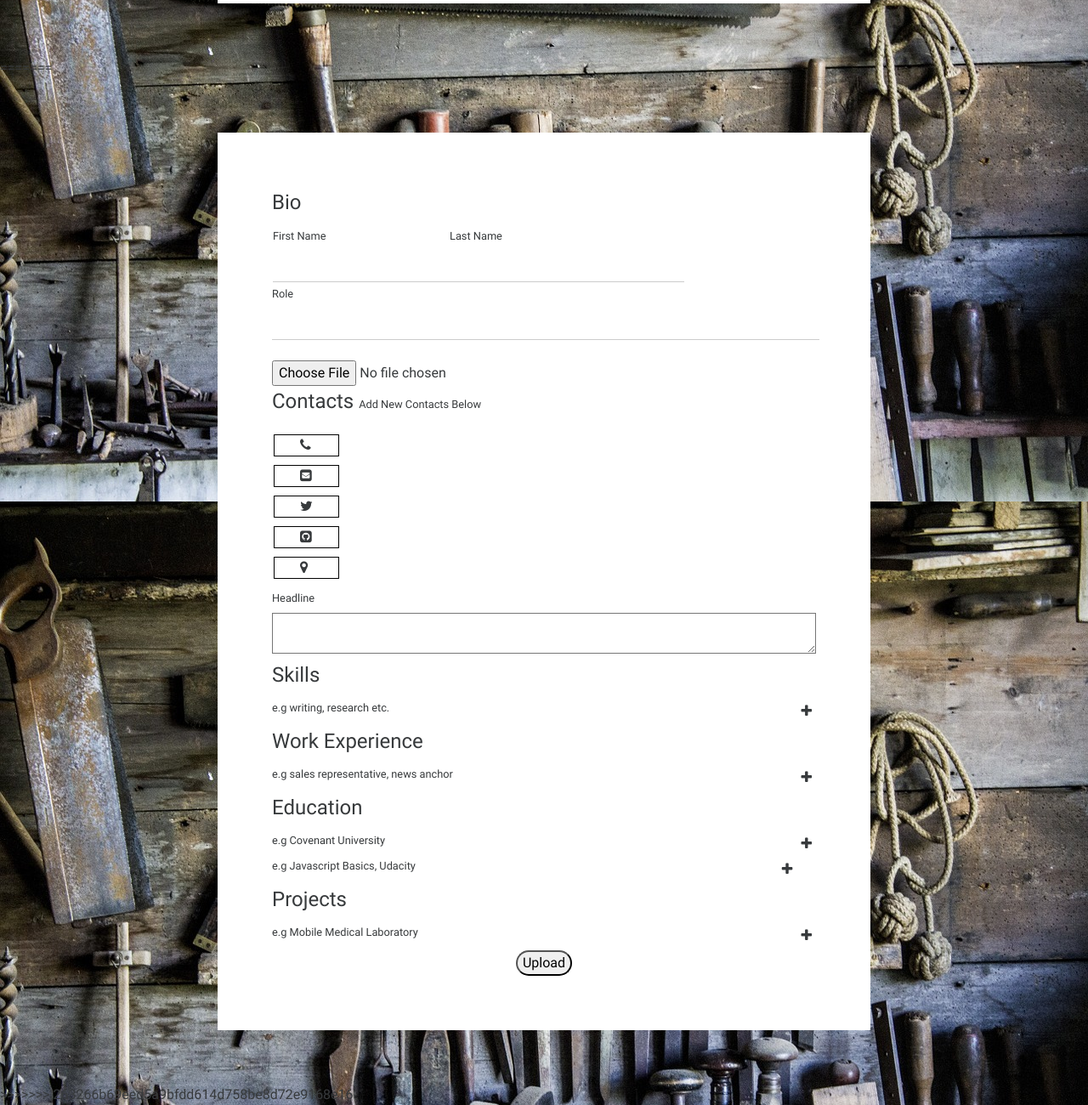
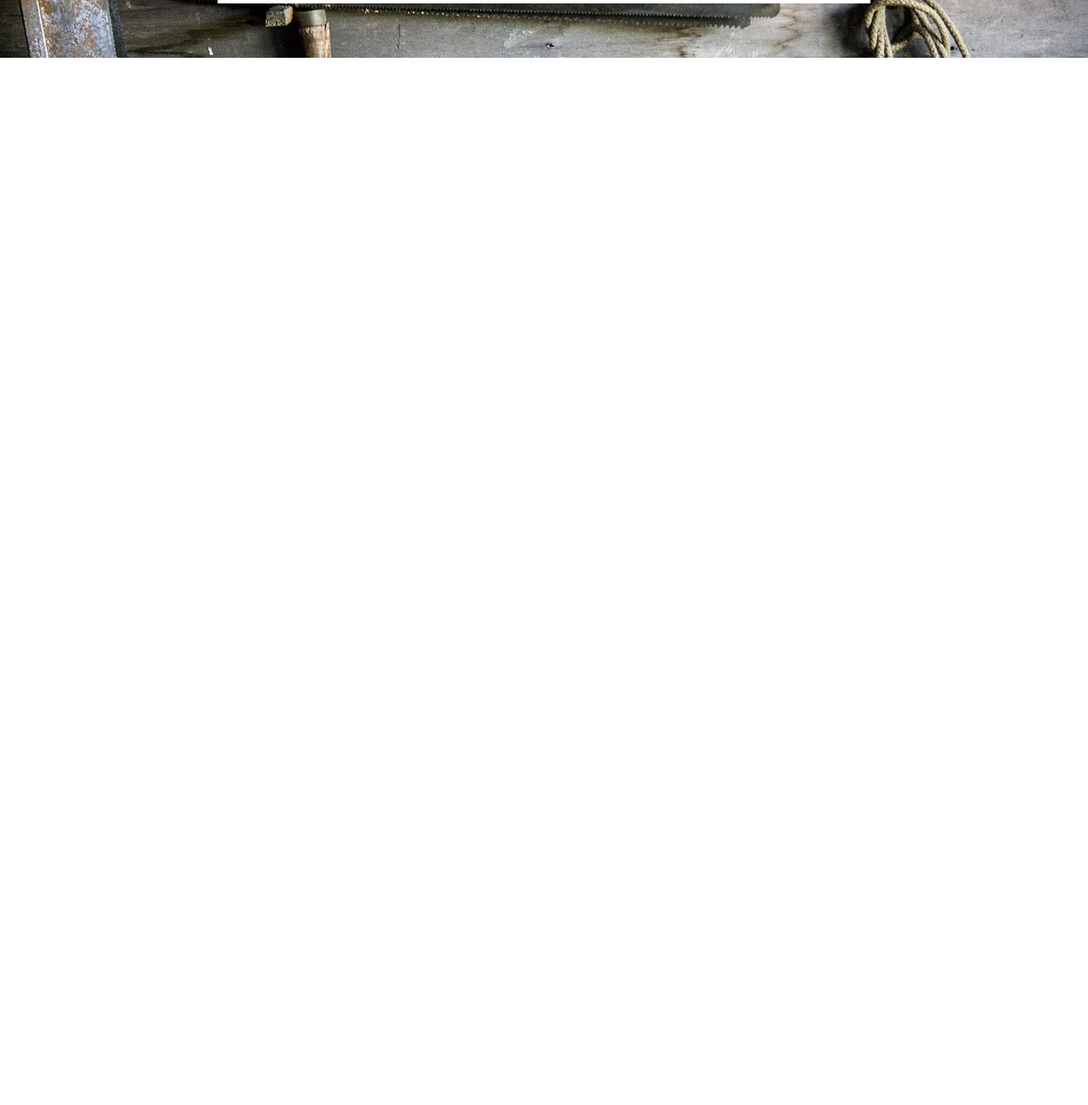
Before and after one commit to RemeAjayi/frontend-nanodegree-resume-master, a plain HTML site: page new_form.html in a window 1280 px wide. Shown: the part 1116-2416 px from the top of the page at 85% size. After the commit the page ends 1184 px from the top, so only its background shows below. Drawn offline with Linux system fonts and the light colour scheme.

Commit message:
Removed extra upload button and other bugs.

```diff
--- a/new_form.html
+++ b/new_form.html
@@ -125,131 +125,3 @@
    <script src="js/resumeBuilder.js"></script>
 </body>
 </html>
-=======
-<!DOCTYPE html>
-<html>
-<head>
-	<!-- This tells the browser how to read the document. -->
-  <meta charset="utf-8">
-   <meta name="viewport" content="width=device-width, initial-scale=1, shrink-to-fit=no">
-    <meta http-equiv="x-ua-compatible" content="ie=edge">
-
-   <link rel="stylesheet" href="https://maxcdn.bootstrapcdn.com/font-awesome/4.6.0/css/font-awesome.min.css">
-
-    <!-- Bootstrap core CSS -->
-    <link href="css/bootstrap.min.css" rel="stylesheet">
-
-    <!-- Material Design Bootstrap -->
-    <link href="css/mdb.min.css" rel="stylesheet">
-  <!-- Tells the browser what the title of this page should be. -->
-  <title>New Resume</title>
-
-  <!-- Load the page styles. -->
-  <link href="css/style.css" rel="stylesheet">
-
-</head>
-<body id="resume_form_body">
-
-<form action="index.html" method="get" id="resume_form">
-<!-- Bio section -->
-	<fieldset>
-		<legend>Bio</legend>
-		<table>
-		<tr>
-		<td>
-		<label>First Name</label>
-		<input type="text" name="fname" id="fname"></td>
-		<td>
-		<label>Last Name</label>
-		<input type="text" name="lname" id="lname">
-		</td>
-		</tr>
-		</table>
-		<label>Role</label>
-		<input type="text" name="role" id="role">
-		<br>
-		<input type="file" width="150px" name="bio_image" id="bio_image">
-
-
-		<fieldset>
-			<legend>Contacts <label>Add New Contacts Below</label></legend>
-
-		<div class="hideMe-6">
-<div class="hide" onclick="show('#mobile');" > <i class="fa fa-phone" aria-hidden="true"></i>
-</div>
-<input type="hidden" name="mobile" id="mobile">
-<div class="hide" onclick="show('#email');"><i class="fa fa-envelope-square" aria-hidden="true">
-
-</i>
-</div>
-<input type="hidden" name="email" id="email">
-<div class="hide" onclick="show('#twitter');" ><i class="fa fa-twitter" aria-hidden="true"></i>
-</div>
-<input type="hidden" name="twitter" id="twitter">
-<div class="hide" onclick="show('#github');" ><i class="fa fa-github-square" aria-hidden="true">
-
-</i></div>
-<input type="hidden" name="github" id="github">
-<div class="hide" onclick="show('#location');" ><i class="fa fa-map-marker" aria-hidden="true">
-
-</i></div>
-<input type="hidden" name="location" id="location">
-<!-- change hide to show, see form builder js comment on lines 77-79, 94 -->
-</div>
-		</fieldset>
-		<label>Headline</label>
-		<textarea name="headline" id="headline"></textarea>
-
-        <fieldset>
-			<legend>Skills</legend>
-
-		<div class="hideMe-0">
-		</div>
-		<label>e.g writing, research etc.</label>
-		<span id="showSkill"><i class="fa fa-plus" aria-hidden="true"></i></span>
-		</fieldset>
-
-		</fieldset>
-		<!-- Work section -->
-		<fieldset>
-			<legend>Work Experience</legend>
-
-            <div class="hideMe-1">
-            </div>
-            <label>e.g sales representative, news anchor</label>
-            <span id="showWork"><i class="fa fa-plus" aria-hidden="true"></i></span>
-					</fieldset>
-					<!-- education section -->
-			<fieldset>
-			<legend>Education</legend>
-
-            <div class="hideMe-2">
-            </div>
-            <label>e.g Covenant University</label>
-            <span id="showSchool"><i class="fa fa-plus" aria-hidden="true"></i></span>
-            <div class="hideMe-3">
-            </div>
-            <label>e.g Javascript Basics, Udacity</label>
-<span id="showOnlineCourse"><i class="fa fa-plus" aria-hidden="true"></i></span>
-</fieldset>
-<!-- Project section -->
-<fieldset>
-			<legend>Projects</legend>
-
-            <div class="hideMe-4">
-            </div>
-             <label>e.g Mobile Medical Laboratory</label>
-            <span id="showProject"><i class="fa fa-plus" aria-hidden="true"></i></span>
-					</fieldset>
-   <center> <button id="upload"> Upload</button> </center>
-</form>
- <script src="js/jQuery.js"></script>
-
-  <!-- More on helper.js in the class -->
-
-
-   <script src="js/formBuilder.js"></script>
-   <script src="js/resumeBuilder.js"></script>
-</body>
-</html>
->>>>>>> 263266b69eed5a9bfdd614d758be8d72e9168e16
```
